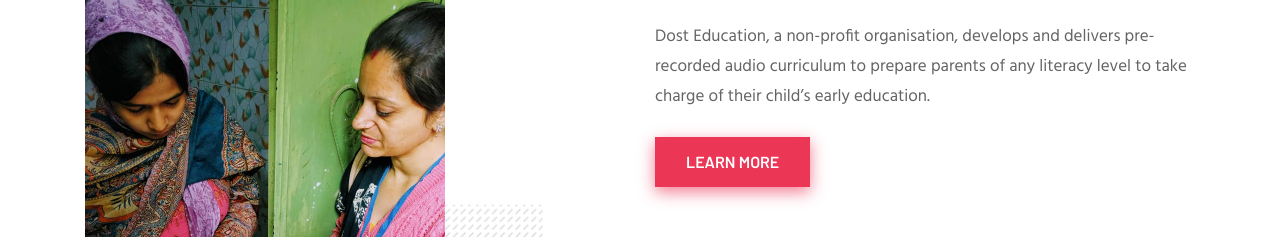
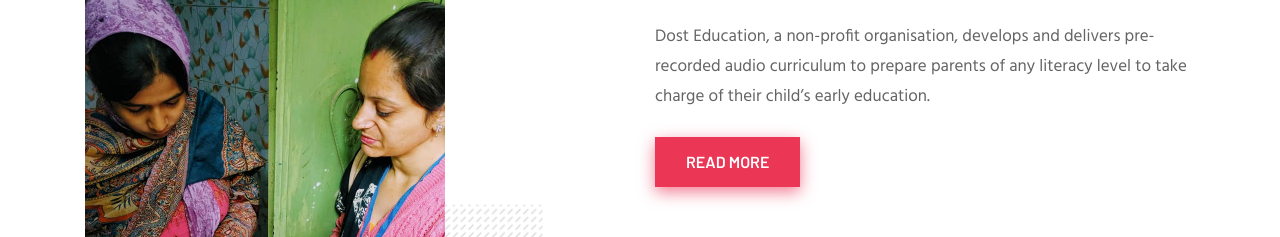
Before and after one commit to sharma-ayush1999/Bluehatt, a plain HTML site: page index.html in a window 1280 px wide. Shown: the part 957-1194 px from the top of the page. Drawn offline with Linux system fonts and the light colour scheme; files whose address does not match are found by name; a web font is replaced by a local one.

Commit message:
html change

```diff
--- a/index.html
+++ b/index.html
@@ -166,7 +166,7 @@
                         <h4 class="about-welcome">About Us </h4>
                         <h3 class="about-title mt-10"></h3>
                         <p class="mt-25">Dost Education, a non-profit organisation, develops and delivers pre-recorded audio curriculum to prepare parents of any literacy level to take charge of their child’s early education.</p>
-                        <a class="main-btn mt-25" href="#">learn more</a>
+                        <a class="main-btn mt-25" href="#">Read more</a>
                     </div> <!-- about content -->
                 </div>
             </div> <!-- row -->
```
